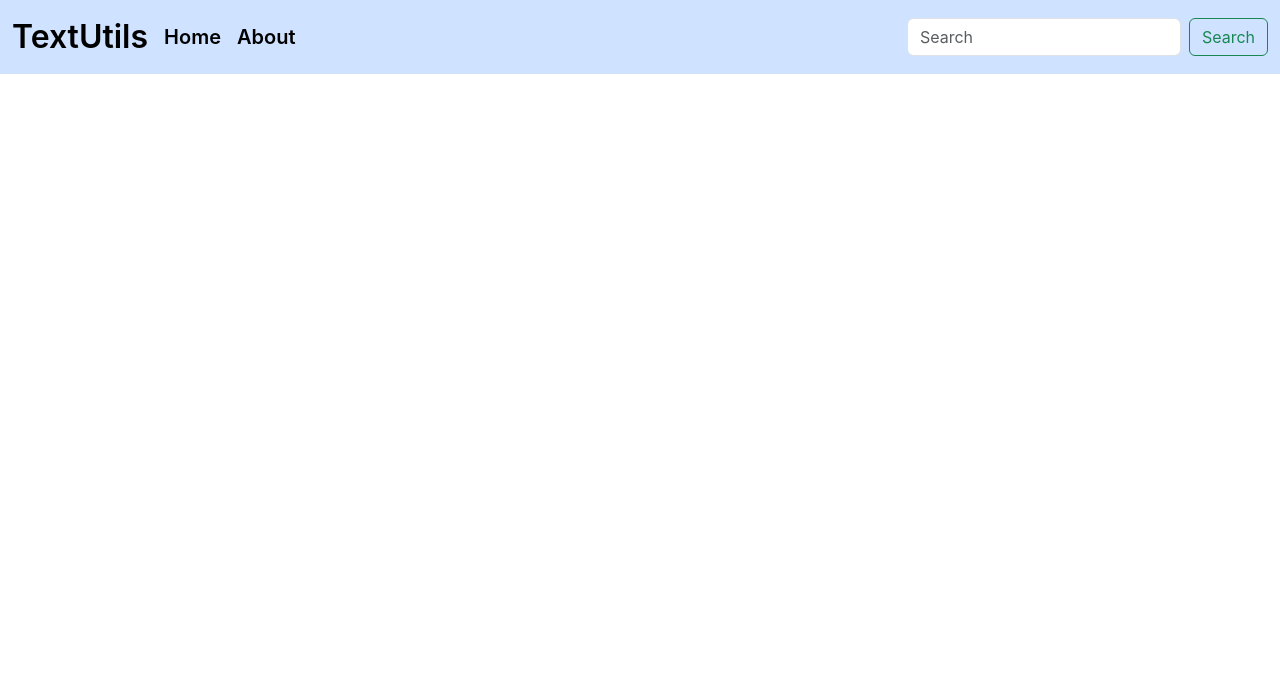
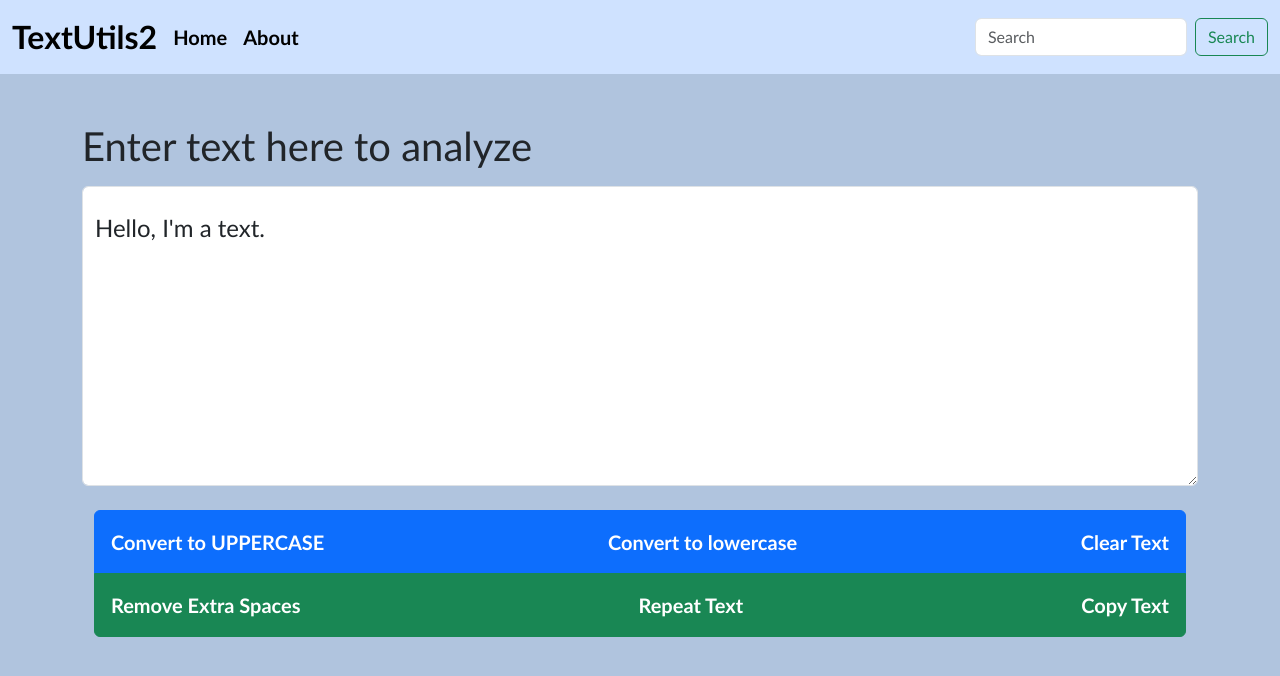
Before and after one commit to MayankP2100/textutils2, a React (Create React App) app: page / in a window 1280 px wide. Shown: the top 676 px of the page. Built offline with nearby package versions, Linux system fonts and the light colour scheme.

Commit message:
Add text area and button logic

```diff
--- a/src/App.css
+++ b/src/App.css
@@ -42,3 +42,8 @@ h4 {
   margin-left: 10px;
   margin-right: 10px;
 }
+
+body {
+  background-color: lightsteelblue;
+  font-family: 'Gill Sans', 'Gill Sans MT', Calibri, 'Trebuchet MS', sans-serif;
+}
--- a/src/App.js
+++ b/src/App.js
@@ -2,6 +2,7 @@ import React from "react";
 import "./App.css";
 import Navbar from "./components/Navbar";
 import PropTypes from 'prop-types'
+import TextForm from "./components/TextForm";
 
 function App() {
   let navbarProps = {
@@ -9,11 +10,12 @@ function App() {
     about: PropTypes.string.isRequired
   };
 
-  navbarProps.brand = "TextUtils";
+  navbarProps.brand = "TextUtils2";
   navbarProps.about = "About";
   return (
     <>
       <Navbar {...navbarProps} />
+      <TextForm />
     </>
   );
 }
--- /dev/null
+++ b/src/components/TextForm.js
@@ -0,0 +1,118 @@
+import React, { useState } from "react";
+
+export default function TextForm(props) {
+  const [text, setText] = useState("Hello, I'm a text.");
+
+	function onChangeHandle(event) {
+		setText(event.target.value);
+	}
+
+	function onUpperClickHandle() {
+		let newText = text.toUpperCase();
+		setText(newText);
+	}
+
+	function onlowerClickHandle() {
+		let newText = text.toLowerCase();
+		setText(newText);
+	}
+
+	function onClearClickHandle() {
+		let newText = "";
+		setText(newText);
+	}
+
+	function onRepeatClickHandle() {
+		let newText = text.repeat(2);
+		setText(newText);
+	}
+
+	function onRemoveExtraSpacesClickHandle() {
+		let newText = text;
+		newText = newText.replace(/\s+/g, " ");
+		setText(newText);
+	}
+
+	function onCopyClickHandle() {
+		let newText = text;
+		navigator.clipboard.writeText(newText);
+	}
+
+  return (
+    <div className="container my-5">
+      <h1 className="my-3">Enter text here to analyze</h1>
+
+      <div className="form-floating">
+        <textarea
+          className="form-control fs-4"
+          id="floatingTextarea2"
+          style={{ height: "300px" }}
+					value={text}
+					onChange={onChangeHandle}
+        ></textarea>
+      </div>
+
+      <div
+        className="container btn-group-vertical my-4"
+        role="group"
+        aria-label="Vertical button group"
+      >
+        <div
+          className="btn-group"
+          role="group"
+          aria-label="Basic outlined example"
+        >
+          <button
+            type="button"
+            className="btn btn-primary p-3 fw-semibold fs-5 text-start"
+						onClick={onUpperClickHandle}
+          >
+            Convert to UPPERCASE
+          </button>
+          <button
+            type="button"
+            className="btn btn-primary p-3 fw-semibold fs-5 text-center"
+						onClick={onlowerClickHandle}
+          >
+            Convert to lowercase
+          </button>
+          <button
+            type="button"
+            className="btn btn-primary p-3 fw-semibold fs-5 text-end"
+						onClick={onClearClickHandle}
+          >
+            Clear Text
+          </button>
+        </div>
+
+        <div
+          className="btn-group"
+          role="group"
+          aria-label="Basic outlined example"
+        >
+          <button
+            type="button"
+            className="btn btn-success p-3 fw-semibold fs-5 text-start"
+						onClick={onRemoveExtraSpacesClickHandle}
+          >
+            Remove Extra Spaces
+          </button>
+          <button
+            type="button"
+            className="btn btn-success p-3 fw-semibold fs-5 text-center"
+						onClick={onRepeatClickHandle}
+          >
+            Repeat Text
+          </button>
+          <button
+            type="button"
+            className="btn btn-success p-3 fw-semibold fs-5 text-end"
+						onClick={onCopyClickHandle}
+          >
+            Copy Text
+          </button>
+        </div>
+      </div>
+    </div>
+  );
+}
```
